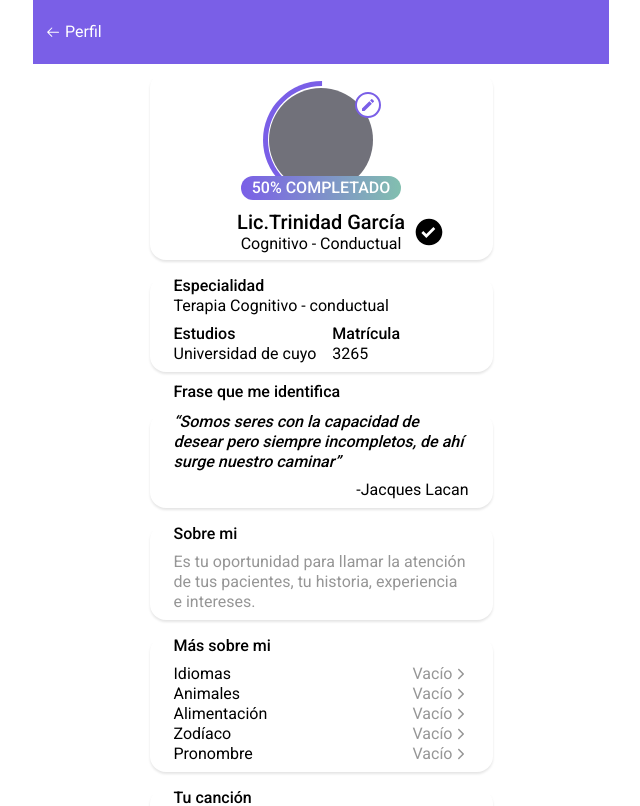
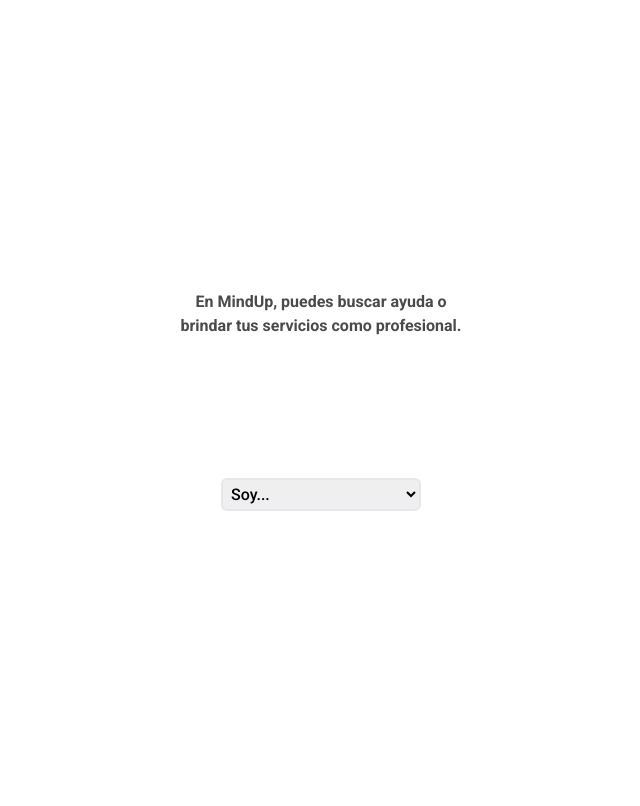
Before and after one commit to igrowker/i004-mindup-front, a React (Vite) app: page / in a window 1280 px wide. Shown: the top 806 px of the page, without its empty margins (319-959 px from the left). Built offline with nearby package versions, Linux system fonts and the light colour scheme.

Commit message:
correcion register

```diff
--- a/src/App.tsx
+++ b/src/App.tsx
@@ -5,7 +5,7 @@
 function App() {
   return (
     <>
-      <Profile />
+      {/* <Profile /> */}
       <RegisterForm />
     </>
   );
--- a/src/pages/RegisterForm.tsx
+++ b/src/pages/RegisterForm.tsx
@@ -15,12 +15,15 @@
     transition: { duration: 0.3 },
   };
 
+  console.log(soy);
+
   return (
     <div className="min-h-screen w-full min-w-mobile flex flex-col items-center justify-center bg-background">
       <motion.div
         initial={{ opacity: 0, y: 20 }}
         animate={{ opacity: 1, y: 0 }}
-        transition={{ duration: 0.5 }}
+        exit={{ opacity: 0, y: -20 }}
+        transition={{ duration: 0.5, delay: 0.2 }}
       >
         <div
           className={`flex flex-col items-center ${soy ? "gap-4" : "gap-36"}`}
@@ -37,7 +40,7 @@
                   profesional.
                 </p>
               ) : soy === "Paciente" ? (
-                <p className="text-text ext-center font-semibold">
+                <p className="text-text text-center font-semibold">
                   Encuentra tu psicólogo/a ideal.
                 </p>
               ) : (
@@ -48,11 +51,19 @@
             </motion.div>
           </AnimatePresence>
 
-          <InputSelect
-            title="Soy..."
-            options={["Paciente", "Profesional"]}
-            onChange={(e) => setSoy(e.target.value)}
-          />
+          <motion.div
+          key={soy}
+        initial={{ opacity: 0, y: 20 }}
+        animate={{ opacity: 1, y: 0 }}
+        exit={{ opacity: 0, y: -20 }}
+        transition={{ duration: 0.5, delay: 0.2 }}
+      >
+            <InputSelect
+              title={soy ? soy : "Soy..."}
+              options={["Paciente", "Profesional"]}
+              onChange={(e) => setSoy(e.target.value)}
+            />
+          </motion.div>
         </div>
 
         <AnimatePresence>
```
